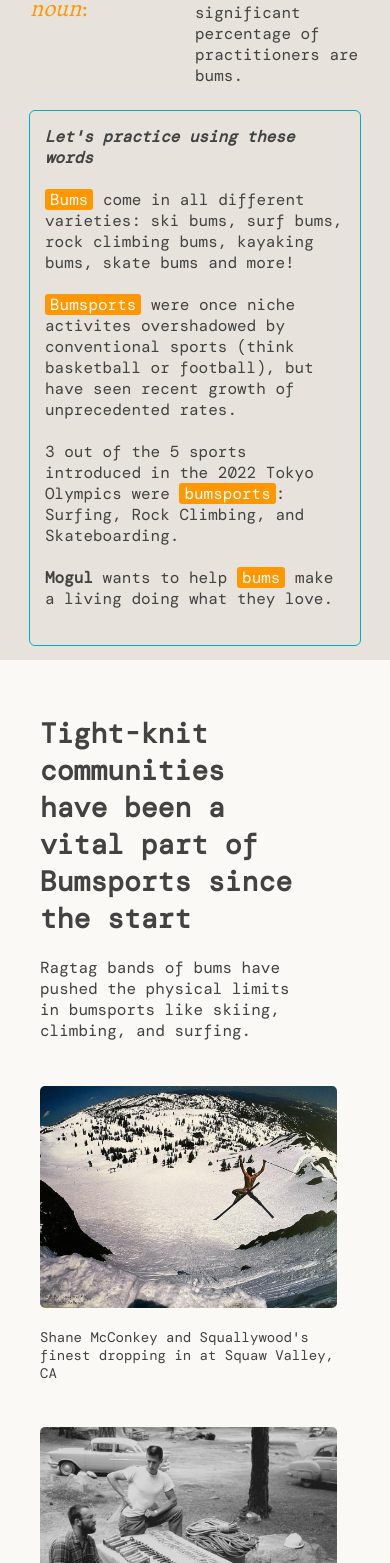
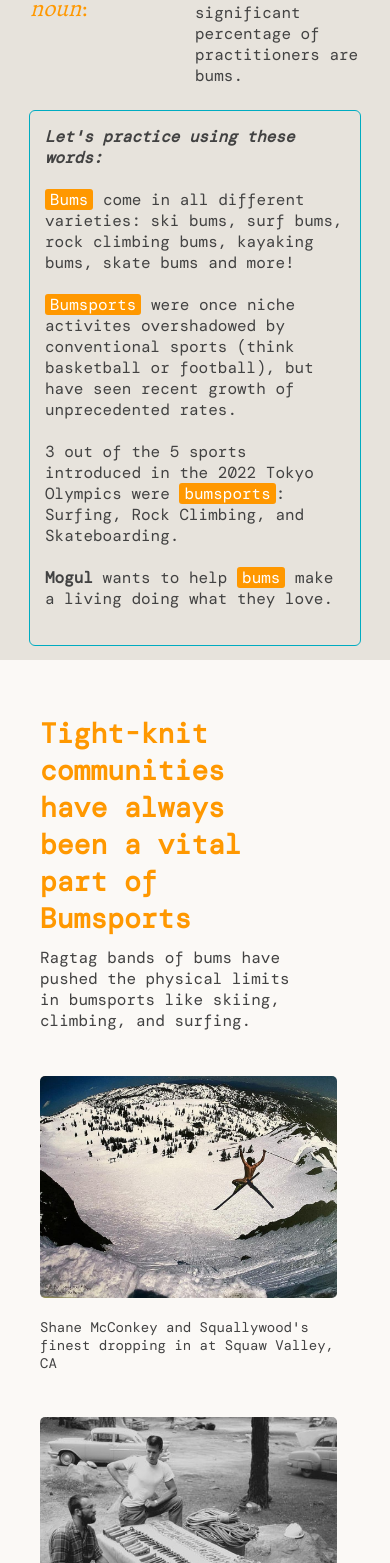
Before and after one commit to mogul-run/mogul, a React (Create React App) app in the folder frontend/: page / in a window 390 px wide. Shown: the part 1445-3008 px from the top of the page. Built offline with nearby package versions, Linux system fonts and the light colour scheme.

Commit message:
mobile adjustments

```diff
--- a/frontend/src/pages/homepage.css
+++ b/frontend/src/pages/homepage.css
@@ -169,9 +169,10 @@ a {
 }
 
 .community-header {
+    color: #ff9800;
     font-size: 28px;
     font-weight: bold;
-    margin-bottom: 20px;
+    margin-bottom: 10px;
 }
 
 .community-item {
@@ -374,10 +375,16 @@ a {
         flex-direction: column;
     }
     .four-left {
+        min-width: 100%;
         margin: 30px 0px
     }
     .four-right {
-        width: 80vw;
+        outline: none;
+        padding: 0px;
+    }
+
+    .sub-block {
+        width: 85vw;
     }
 
     .pitch-header {
--- a/frontend/src/pages/homepage.tsx
+++ b/frontend/src/pages/homepage.tsx
@@ -113,7 +113,7 @@ function ContentDos() {
                     <div>
                         <i>
                             {" "}
-                            <b> Let's practice using these words</b>{" "}
+                            <b> Let's practice using these words:</b>{" "}
                         </i>
                         <br />
                         <br />
@@ -150,8 +150,8 @@ function ContentTres() {
             <div className="community-grid">
                 <div className="community-text">
                     <div className="community-header">
-                        Tight-knit communities have been a vital part of
-                        Bumsports since the start
+                        Tight-knit communities have always been a vital part of
+                        Bumsports
                     </div>
                     <div className="">
                         Ragtag bands of bums have pushed the physical limits in
```
